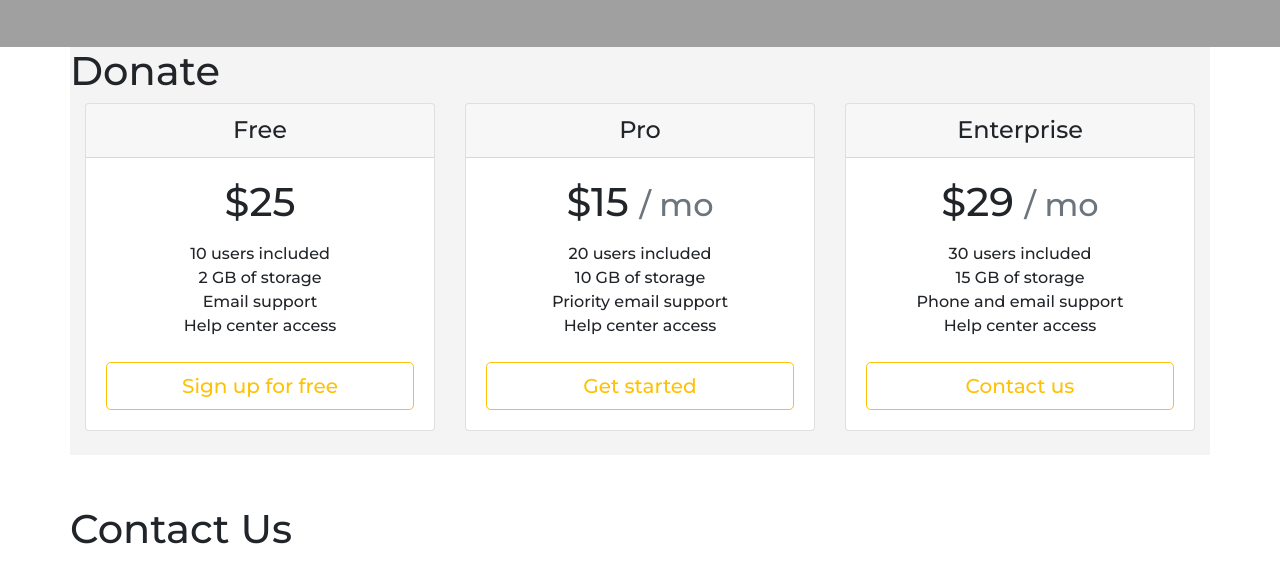
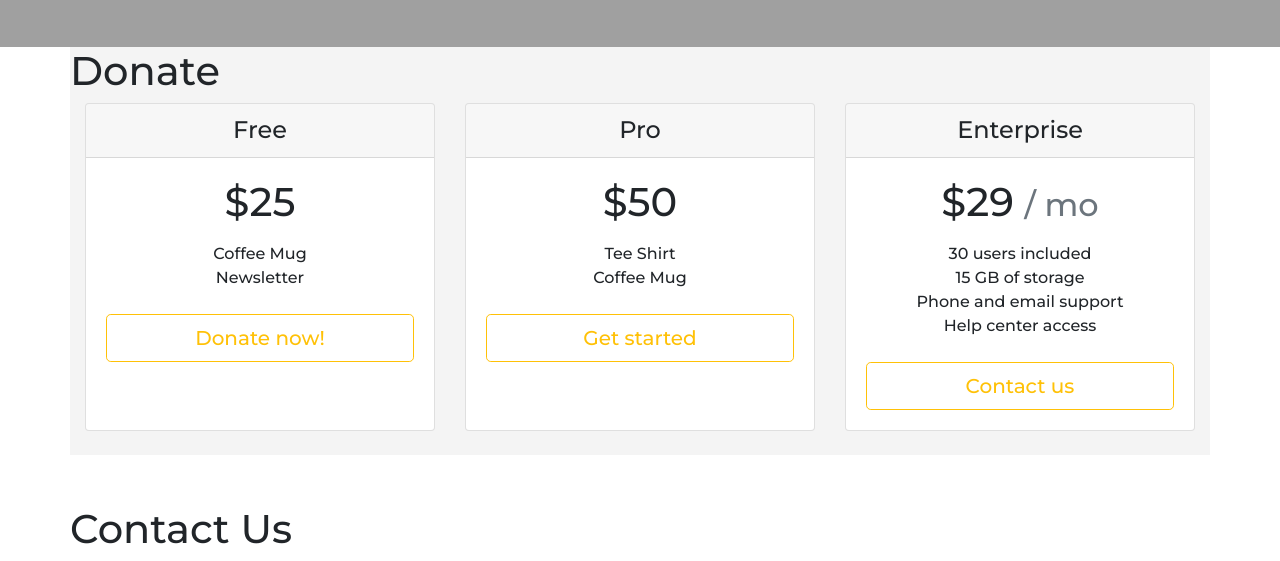
Before and after one commit to JustinSingleton303/wopeh, a website: page index.html in a window 1280 px wide. Shown: the part 1436-1997 px from the top of the page. Drawn offline with nearby package versions, Linux system fonts and the light colour scheme.

Commit message:
Donate section change

```diff
--- a/css/styles.css
+++ b/css/styles.css
@@ -42,7 +42,7 @@
 
 /* landing section */
 .landing-h1{
-  color: #F4F4F4;
+  color: #EED202;
   font-family:"Montserrat";
   font-size: 3.7rem;
   font-weight: 800;
--- a/index.html
+++ b/index.html
@@ -177,7 +177,7 @@
   <section>
 
     <div class="container container-donate" id="donate">
-      <div class="row">
+      <div class="row container-donate">
         <h1>Donate</h1>
 
       </div>
@@ -189,12 +189,12 @@
       <div class="card-body">
         <h1 class="card-title pricing-card-title">$25 <small class="text-muted"></small></h1>
         <ul class="list-unstyled mt-3 mb-4">
-          <li>10 users included</li>
-          <li>2 GB of storage</li>
-          <li>Email support</li>
-          <li>Help center access</li>
+          <li>Coffee Mug</li>
+          <li>Newsletter</li>
+          <li></li>
+          <li></li>
         </ul>
-        <button type="button" class="btn btn-lg btn-block btn-outline-warning">Sign up for free</button>
+        <button type="button" class="btn btn-lg btn-block btn-outline-warning">Donate now!</button>
       </div>
     </div>
     <div class="card mb-4 box-shadow">
@@ -202,12 +202,12 @@
         <h4 class="my-0 font-weight-normal">Pro</h4>
       </div>
       <div class="card-body">
-        <h1 class="card-title pricing-card-title">$15 <small class="text-muted">/ mo</small></h1>
+        <h1 class="card-title pricing-card-title">$50 <small class="text-muted"></small></h1>
         <ul class="list-unstyled mt-3 mb-4">
-          <li>20 users included</li>
-          <li>10 GB of storage</li>
-          <li>Priority email support</li>
-          <li>Help center access</li>
+          <li>Tee Shirt</li>
+          <li>Coffee Mug</li>
+          <li></li>
+          <li></li>
         </ul>
         <button type="button" class="btn btn-lg btn-block btn-outline-warning">Get started</button>
       </div>
```
